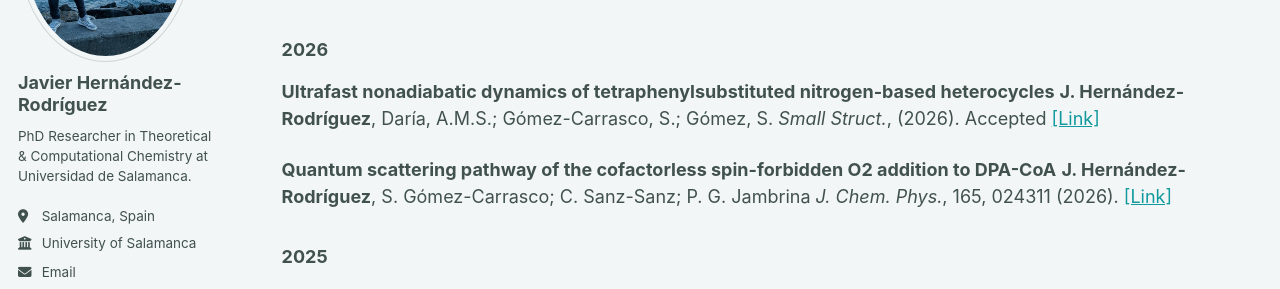
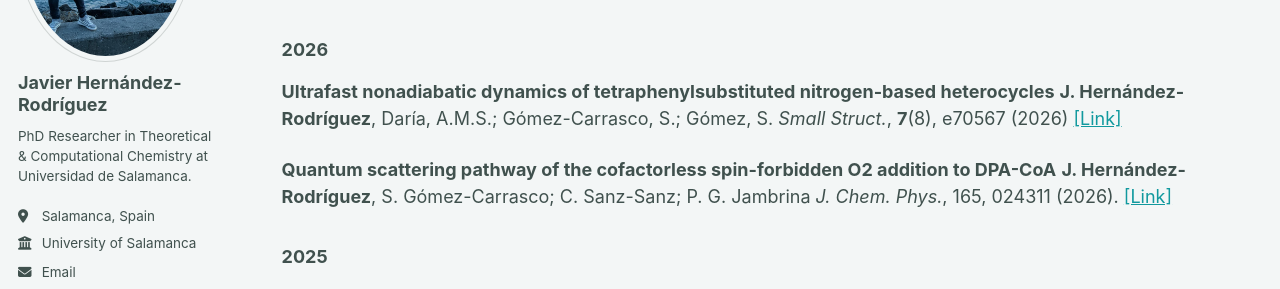
Before and after one commit to javier-hernandezr/javier-hernandezr.github.io, a Jekyll site: the page built from _pages/publications.md, in a window 1280 px wide and 900 px high. Shown: the part 268-557 px from the top of the window. Built offline with Jekyll 4.4.1, drawn with Linux system fonts in a browser that asks for light colours; some web fonts are replaced; a script bundle is joined from its source files by our own code; library files that are not in the unit come from our copies.

Commit message:
Update publications.md

```diff
--- a/_pages/publications.md
+++ b/_pages/publications.md
@@ -18,8 +18,8 @@ You can also find my articles on my
 
 **Ultrafast nonadiabatic dynamics of tetraphenylsubstituted nitrogen-based heterocycles**
 **J. Hernández-Rodríguez**, Daría, A.M.S.; Gómez-Carrasco, S.; Gómez, S.
-*Small Struct.*, (2026). Accepted
-[[Link]](https://doi.org/10.48550/arxiv.2604.16897)
+*Small Struct.*, **7**(8), e70567 (2026)
+[[Link]](https://onlinelibrary.wiley.com/doi/10.1002/sstr.70567)
 
 
 **Quantum scattering pathway of the cofactorless spin-forbidden O2 addition to DPA-CoA**
```
